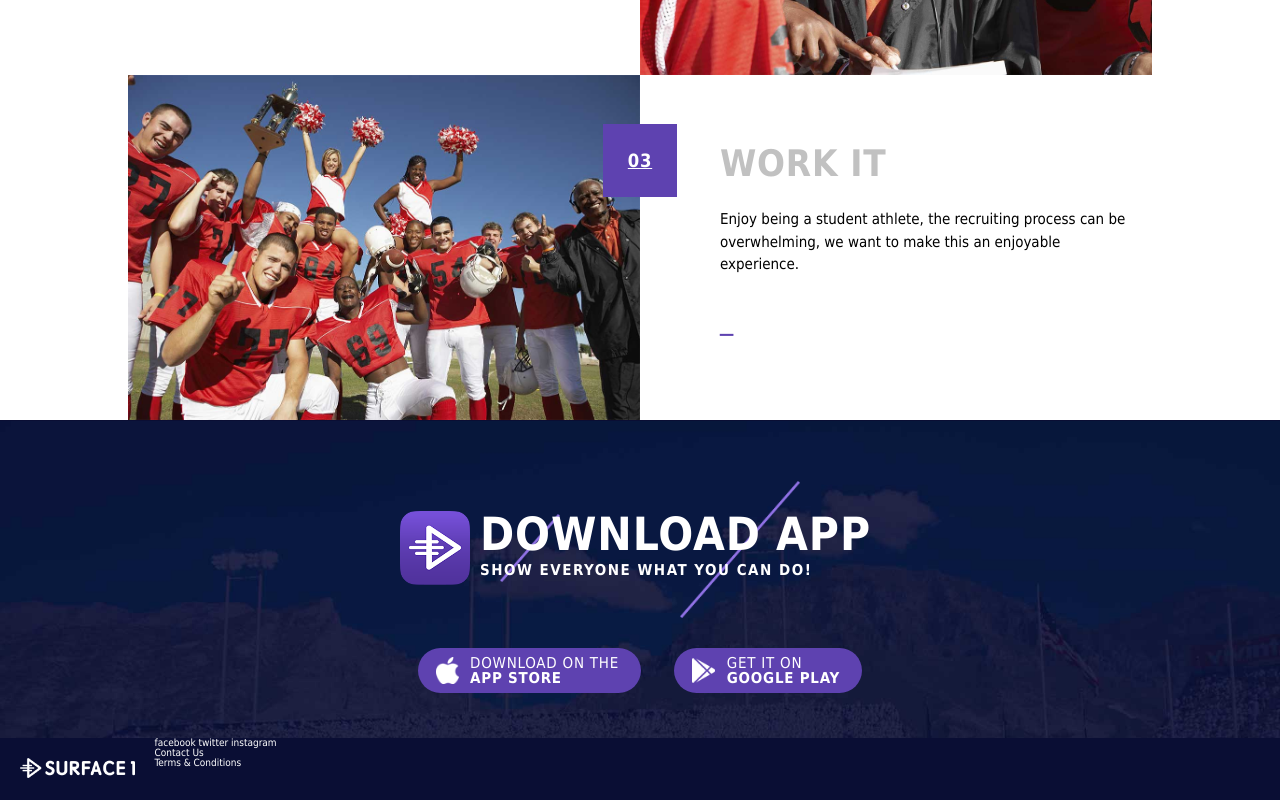
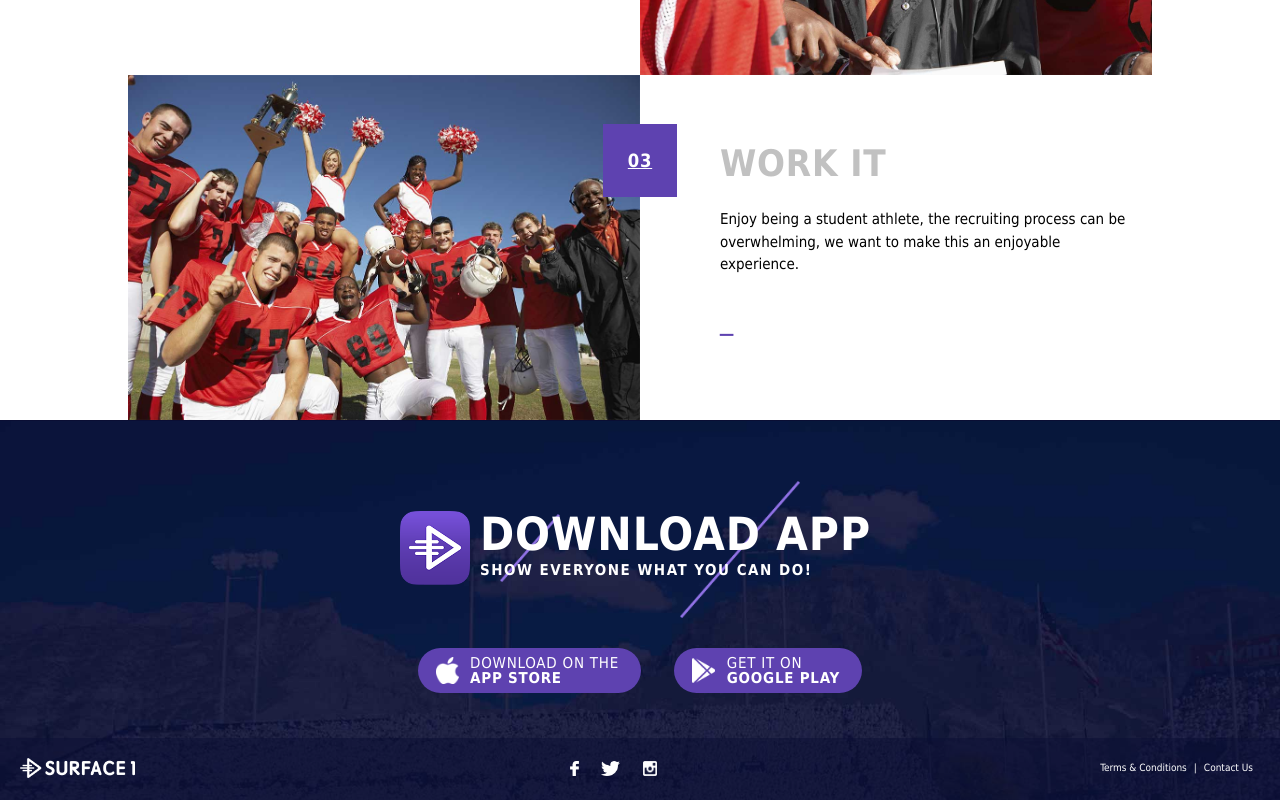
Before and after one commit to bahimy/surface, a website: page src/html/index.html in a window 1280 px wide. Shown: the part 2268-3068 px from the top of the page. Drawn offline with nearby package versions, Linux system fonts and the light colour scheme; files that its build step writes are made by us from their sources; files whose address does not match are found by name.

Commit message:
Updates footer style

```diff
--- a/src/html/index.html
+++ b/src/html/index.html
@@ -113,14 +113,14 @@
   </div>
   <footer class="footer">
     <a class="footer__brand" href="#"><img class="footer__logo" src="images/brand.png" alt="Brand logo" /></a>
+    <ol class="footer__links">
+      <li class="footer__link"><a class="footer__button" href="#">Terms & Conditions</a></li><!--
+      --><li class="footer__link"><a class="footer__button" href="#">Contact Us</a></li>
+    </ol>
     <ol class="footer__socials">
-      <li class="footer__social"><a href="#">facebook</a></li>
-      <li class="footer__social"><a href="#">twitter</a></li>
-      <li class="footer__social"><a href="#">instagram</a></li>
-    </ol>
-    <ol class="footer__links">
-      <li class="footer__link"><a href="#">Contact Us</a></li>
-      <li class="footer__link"><a href="#">Terms & Conditions</a></li>
+      <li class="footer__social"><a class="footer__button" href="#"><img class="footer__icon" src="images/face.png" alt="facebook logo" /></a></li>
+      <li class="footer__social"><a class="footer__button" href="#"><img class="footer__icon" src="images/twitter.png" alt="twitter logo" /></a></li>
+      <li class="footer__social"><a class="footer__button" href="#"><img class="footer__icon" src="images/insta.png" alt="instagramm logo" /></a></li>
     </ol>
   </footer>
 </section>
--- a/src/scss/blocks/_footer.scss
+++ b/src/scss/blocks/_footer.scss
@@ -1,5 +1,5 @@
 .footer {
-  background-color: $color-brand-dark;
+  background-color: rgba($color-brand-dark, .5);
 
   &:after {
     content: "";
@@ -9,14 +9,71 @@
 }
 
 .footer__brand {
-  padding: 2em 2em;
+  padding: 2em;
   float: left;
+
+  @include breakpoint(large) {
+    display: none;
+  }
 }
 
 .footer__logo {
   height: 2em;
 }
 
+.footer__links {
+  float: right;
+  padding: 2em;
+
+  @include breakpoint(large) {
+    display: none;
+  }
+}
+
+.footer__link {
+  display: inline;
+  padding-left: .7em;
+
+  &:after {
+    content: "|";
+    padding-left: .7em;
+  }
+
+  &:last-child {
+    &:after {
+      content: "";
+    }
+  }
+}
+
+.footer__socials {
+  text-align: center;
+  padding: 2em 0;
+
+  @include breakpoint(medium) {
+    padding: 3em 0;
+  }
+}
+
 .footer__social {
   display: inline;
+  padding: 0 1em;
+
+  @include breakpoint(large) {
+    padding: 0 2em;
+  }
+
+  @include breakpoint(small) {
+    padding: 0 3em;
+  }
 }
+
+.footer__button {
+  display: inline-block;
+  line-height: 2em;
+}
+
+.footer__icon {
+  height: 15px;
+  vertical-align: middle;
+}
```
Also changed, not shown: build/css/index.css, build/index.html.
